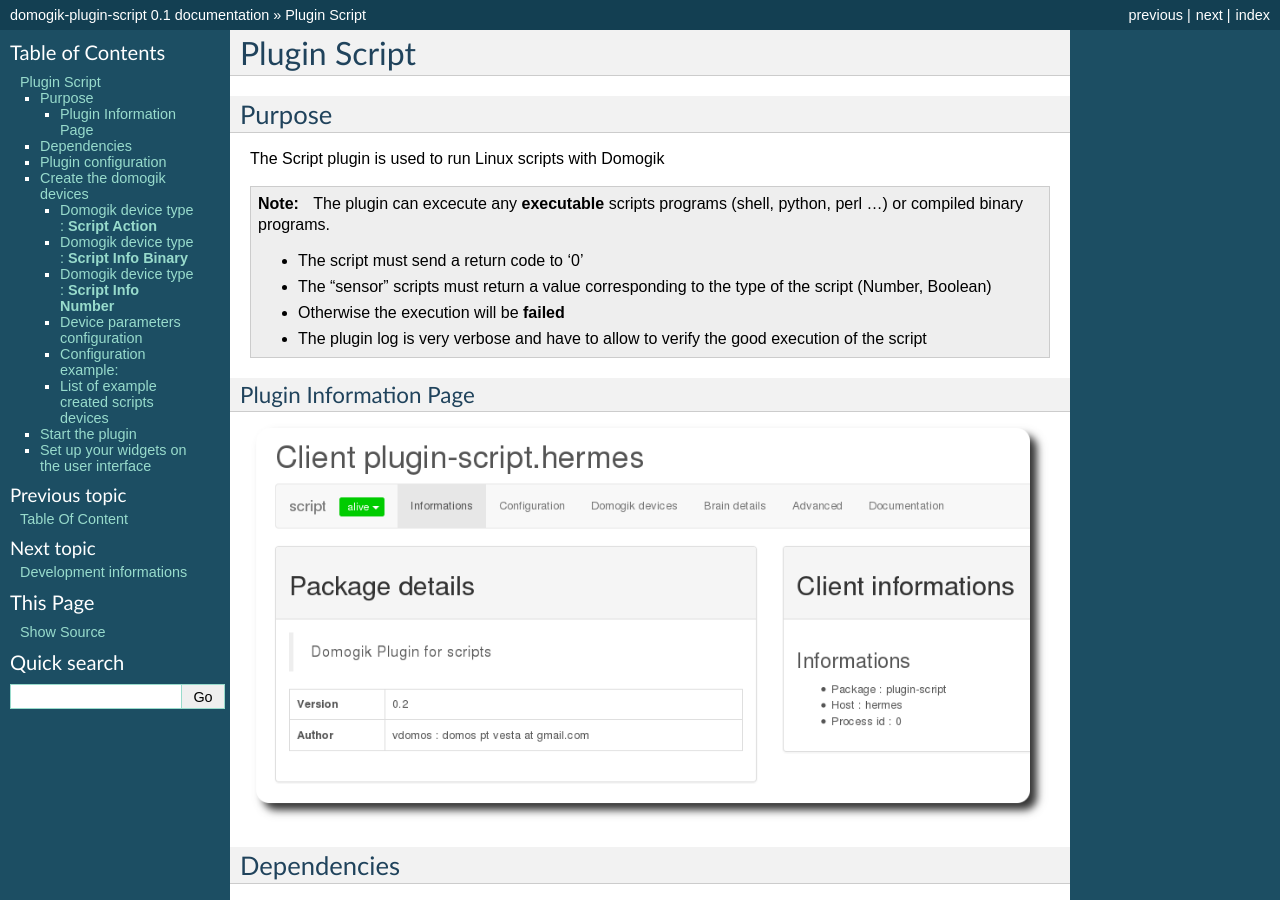
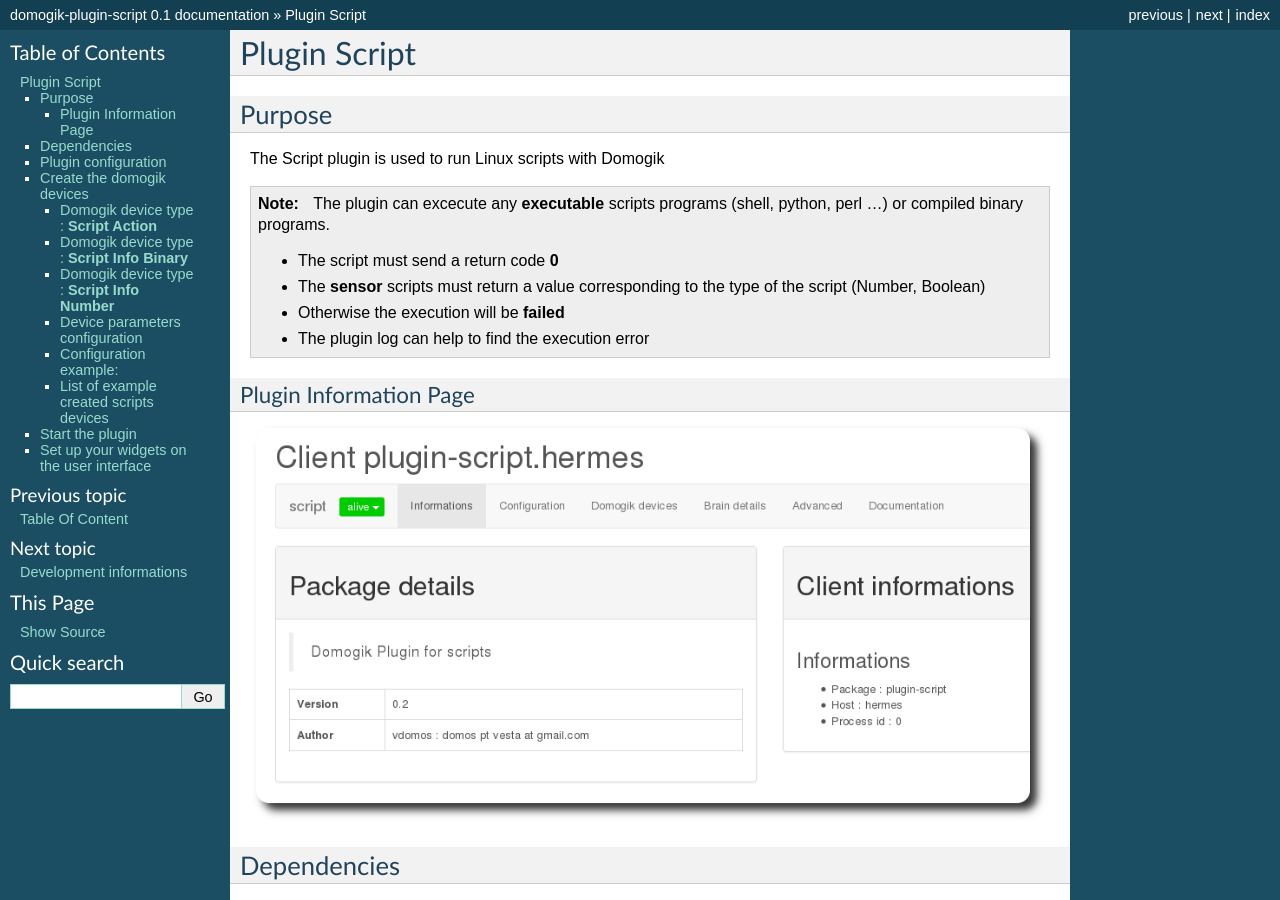
Before and after one commit to vdomos/domogik-plugin-script, a Sphinx documentation site: the page built from docs/script.txt, in a window 1280 px wide and 900 px high. Built offline with Sphinx 7.4.7, drawn with Linux system fonts in a browser that asks for light colours.

Commit message:
Doc update

```diff
--- a/docs/script.txt
+++ b/docs/script.txt
@@ -12,10 +12,10 @@
 .. note::
 	The plugin can excecute any **executable** scripts programs (shell, python, perl ...) or compiled binary programs.
 
-	* The script must send a return code to '0'
-	* The "sensor" scripts must return a value corresponding to the type of the script (Number, Boolean)
+	* The script must send a return code **0**
+	* The **sensor** scripts must return a value corresponding to the type of the script (Number, Boolean)
 	* Otherwise the execution will be **failed**
-	* The plugin log is very verbose and have to allow to verify the good execution of the script
+	* The plugin log can help to find the execution error
 
 
 Plugin Information Page
```
